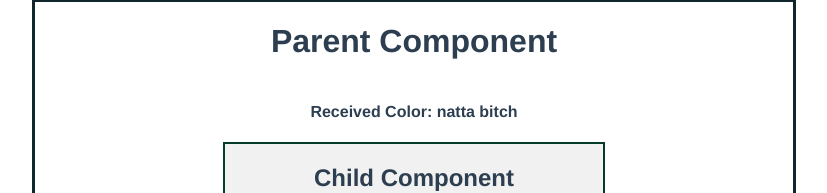
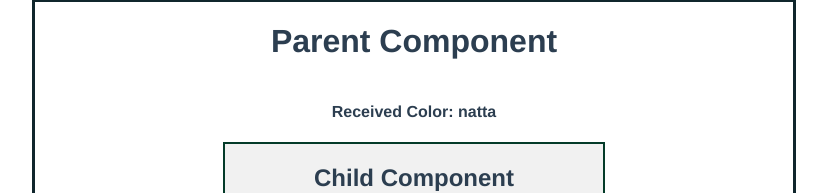
Before and after one commit to rabbitwerks/vue-custom-events, a Vue app: page / in a window 1280 px wide. Shown: the part 253-446 px from the top of the page, without its empty margins (226-1053 px from the left). Built offline with nearby package versions, Linux system fonts and the light colour scheme.

Commit message:
update: parent received data display

```diff
--- a/src/components/parent-component/ParentComponent.vue
+++ b/src/components/parent-component/ParentComponent.vue
@@ -2,7 +2,7 @@
   <div class="parent--outer" :style="{ 'background-color': receivedDataColor }">
     <h1>Parent Component</h1>
     <div class="parent--inner">
-      <h4>Received Color: {{ receivedDataColor || 'natta bitch' }}</h4>
+      <h4>Received Color: {{ receivedDataColor || 'natta' }}</h4>
       <ChildComponent @sending-color-data="receivedColor"/>
     </div>
   </div>
```
